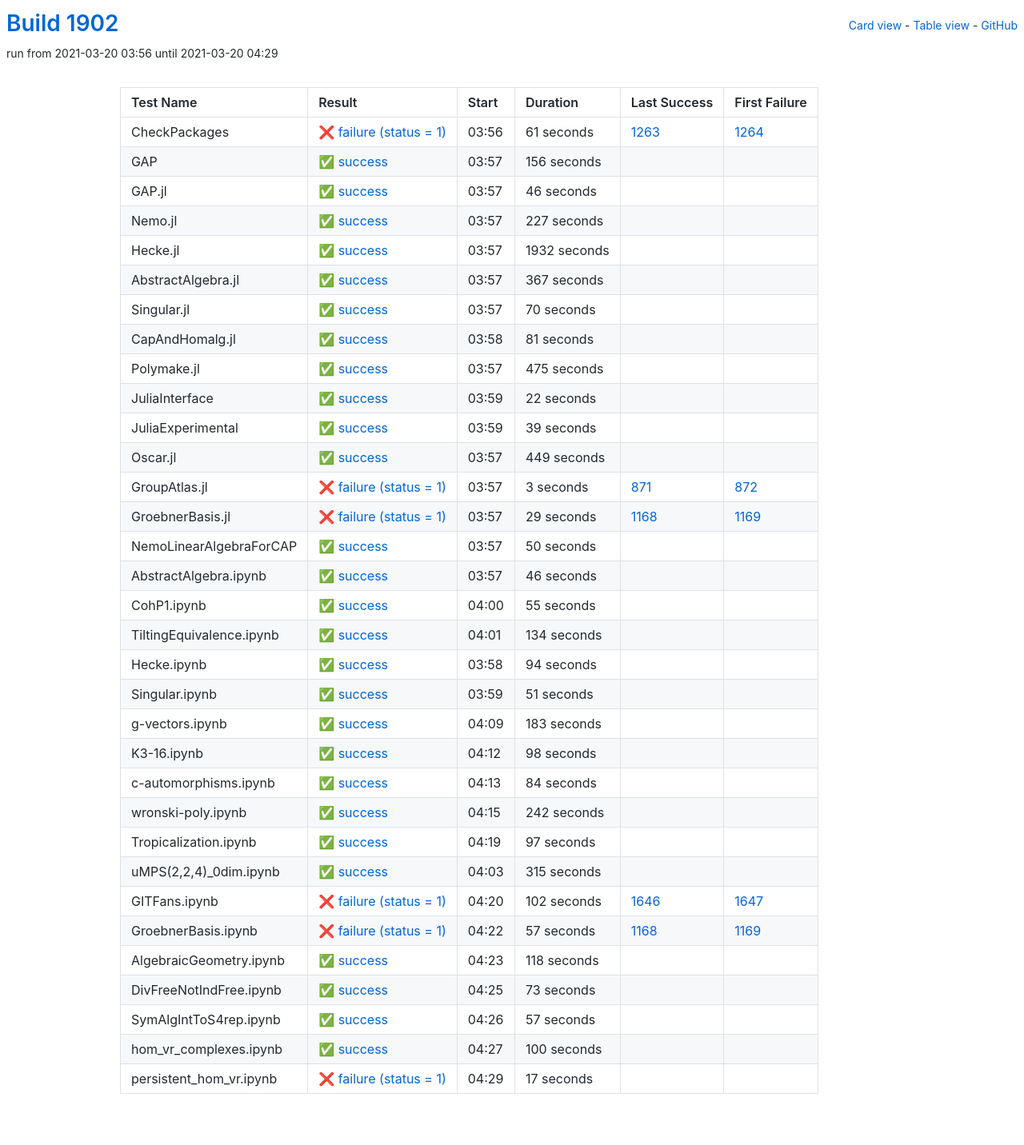
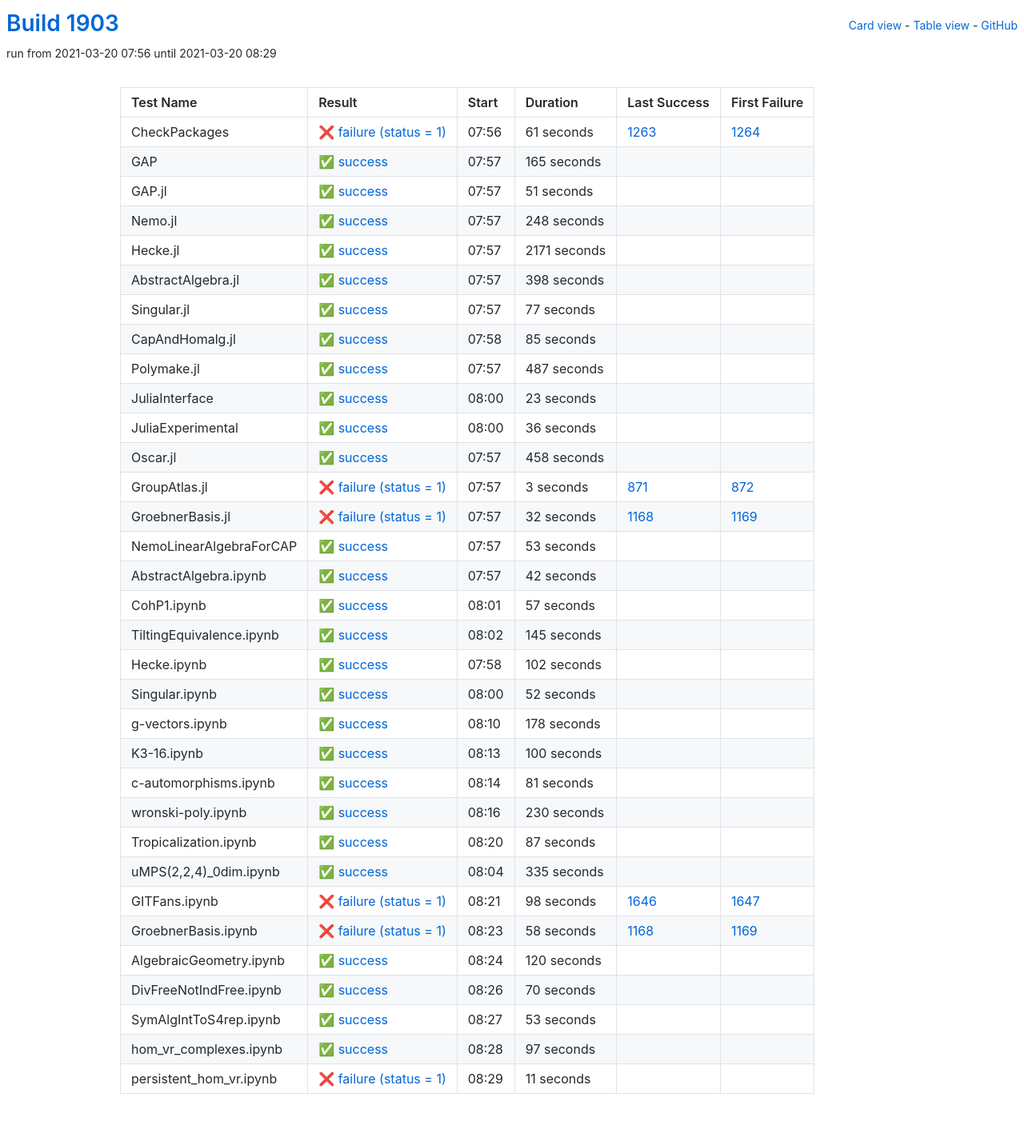
Before and after one commit to oscar-system/oscar-ci-status-stable, a Jekyll site: the page built from table.html, in a window 1280 px wide. Shown: the whole page at 80% size. Built offline with Jekyll 4.4.1, drawn with Linux system fonts in a browser that asks for light colours.

Commit message:
Build #1903

```diff
--- a/_data/ci.yml
+++ b/_data/ci.yml
@@ -1,6 +1,6 @@
 ---
-build: 1902
-build_url: https://oscarci.mathematik.uni-kl.de/job/oscar-stable/1902/
+build: 1903
+build_url: https://oscarci.mathematik.uni-kl.de/job/oscar-stable/1903/
 job: oscar-stable
 organization: oscar-system
 repo: oscar-ci-status-stable
@@ -8,8 +8,8 @@ repourl: https://github.com/oscar-system/oscar-ci-status-stable
 tests:
 - name: CheckPackages
   id: checkpackages
-  log: https://oscarci.mathematik.uni-kl.de/job/oscar-stable/1902/artifact/logs/build-1902/CheckPackages.log
-  start: 2021-03-20 03:56
+  log: https://oscarci.mathematik.uni-kl.de/job/oscar-stable/1903/artifact/logs/build-1903/CheckPackages.log
+  start: 2021-03-20 07:56
   success: false
   exitcode: 1
   status: failure
@@ -20,140 +20,140 @@ tests:
   first_failure_url: https://oscarci.mathematik.uni-kl.de/job/oscar-stable/1264/
 - name: GAP
   id: gap
-  log: https://oscarci.mathematik.uni-kl.de/job/oscar-stable/1902/artifact/logs/build-1902/GAP.log
-  start: 2021-03-20 03:57
+  log: https://oscarci.mathematik.uni-kl.de/job/oscar-stable/1903/artifact/logs/build-1903/GAP.log
+  start: 2021-03-20 07:57
   success: true
   exitcode: 0
   status: success
-  duration: 156
+  duration: 165
   last_success: false
   last_success_url:
   first_failure: false
   first_failure_url:
 - name: GAP.jl
   id: gap-jl
-  log: https://oscarci.mathematik.uni-kl.de/job/oscar-stable/1902/artifact/logs/build-1902/GAP.jl.log
-  start: 2021-03-20 03:57
+  log: https://oscarci.mathematik.uni-kl.de/job/oscar-stable/1903/artifact/logs/build-1903/GAP.jl.log
+  start: 2021-03-20 07:57
   success: true
   exitcode: 0
   status: success
-  duration: 46
+  duration: 51
   last_success: false
   last_success_url:
   first_failure: false
   first_failure_url:
 - name: Nemo.jl
   id: nemo-jl
-  log: https://oscarci.mathematik.uni-kl.de/job/oscar-stable/1902/artifact/logs/build-1902/Nemo.jl.log
-  start: 2021-03-20 03:57
+  log: https://oscarci.mathematik.uni-kl.de/job/oscar-stable/1903/artifact/logs/build-1903/Nemo.jl.log
+  start: 2021-03-20 07:57
   success: true
   exitcode: 0
   status: success
-  duration: 227
+  duration: 248
   last_success: false
   last_success_url:
   first_failure: false
   first_failure_url:
 - name: Hecke.jl
   id: hecke-jl
-  log: https://oscarci.mathematik.uni-kl.de/job/oscar-stable/1902/artifact/logs/build-1902/Hecke.jl.log
-  start: 2021-03-20 03:57
+  log: https://oscarci.mathematik.uni-kl.de/job/oscar-stable/1903/artifact/logs/build-1903/Hecke.jl.log
+  start: 2021-03-20 07:57
   success: true
   exitcode: 0
   status: success
-  duration: 1932
+  duration: 2171
   last_success: false
   last_success_url:
   first_failure: false
   first_failure_url:
 - name: AbstractAlgebra.jl
   id: abstractalgebra-jl
-  log: https://oscarci.mathematik.uni-kl.de/job/oscar-stable/1902/artifact/logs/build-1902/AbstractAlgebra.jl.log
-  start: 2021-03-20 03:57
+  log: https://oscarci.mathematik.uni-kl.de/job/oscar-stable/1903/artifact/logs/build-1903/AbstractAlgebra.jl.log
+  start: 2021-03-20 07:57
   success: true
   exitcode: 0
   status: success
-  duration: 367
+  duration: 398
   last_success: false
   last_success_url:
   first_failure: false
   first_failure_url:
 - name: Singular.jl
   id: singular-jl
-  log: https://oscarci.mathematik.uni-kl.de/job/oscar-stable/1902/artifact/logs/build-1902/Singular.jl.log
-  start: 2021-03-20 03:57
+  log: https://oscarci.mathematik.uni-kl.de/job/oscar-stable/1903/artifact/logs/build-1903/Singular.jl.log
+  start: 2021-03-20 07:57
   success: true
   exitcode: 0
   status: success
-  duration: 70
+  duration: 77
   last_success: false
   last_success_url:
   first_failure: false
   first_failure_url:
 - name: CapAndHomalg.jl
   id: capandhomalg-jl
-  log: https://oscarci.mathematik.uni-kl.de/job/oscar-stable/1902/artifact/logs/build-1902/CapAndHomalg.jl.log
-  start: 2021-03-20 03:58
+  log: https://oscarci.mathematik.uni-kl.de/job/oscar-stable/1903/artifact/logs/build-1903/CapAndHomalg.jl.log
+  start: 2021-03-20 07:58
   success: true
   exitcode: 0
   status: success
-  duration: 81
+  duration: 85
   last_success: false
   last_success_url:
   first_failure: false
   first_failure_url:
 - name: Polymake.jl
   id: polymake-jl
-  log: https://oscarci.mathematik.uni-kl.de/job/oscar-stable/1902/artifact/logs/build-1902/Polymake.jl.log
-  start: 2021-03-20 03:57
+  log: https://oscarci.mathematik.uni-kl.de/job/oscar-stable/1903/artifact/logs/build-1903/Polymake.jl.log
+  start: 2021-03-20 07:57
   success: true
   exitcode: 0
   status: success
-  duration: 475
+  duration: 487
   last_success: false
   last_success_url:
   first_failure: false
   first_failure_url:
 - name: JuliaInterface
   id: juliainterface
-  log: https://oscarci.mathematik.uni-kl.de/job/oscar-stable/1902/artifact/logs/build-1902/JuliaInterface.log
-  start: 2021-03-20 03:59
+  log: https://oscarci.mathematik.uni-kl.de/job/oscar-stable/1903/artifact/logs/build-1903/JuliaInterface.log
+  start: 2021-03-20 08:00
   success: true
   exitcode: 0
   status: success
-  duration: 22
+  duration: 23
   last_success: false
   last_success_url:
   first_failure: false
   first_failure_url:
 - name: JuliaExperimental
   id: juliaexperimental
-  log: https://oscarci.mathematik.uni-kl.de/job/oscar-stable/1902/artifact/logs/build-1902/JuliaExperimental.log
-  start: 2021-03-20 03:59
+  log: https://oscarci.mathematik.uni-kl.de/job/oscar-stable/1903/artifact/logs/build-1903/JuliaExperimental.log
+  start: 2021-03-20 08:00
   success: true
   exitcode: 0
   status: success
-  duration: 39
+  duration: 36
   last_success: false
   last_success_url:
   first_failure: false
   first_failure_url:
 - name: Oscar.jl
   id: oscar-jl
-  log: https://oscarci.mathematik.uni-kl.de/job/oscar-stable/1902/artifact/logs/build-1902/Oscar.jl.log
-  start: 2021-03-20 03:57
+  log: https://oscarci.mathematik.uni-kl.de/job/oscar-stable/1903/artifact/logs/build-1903/Oscar.jl.log
+  start: 2021-03-20 07:57
   success: true
   exitcode: 0
   status: success
-  duration: 449
+  duration: 458
   last_success: false
   last_success_url:
   first_failure: false
   first_failure_url:
 - name: GroupAtlas.jl
   id: groupatlas-jl
-  log: https://oscarci.mathematik.uni-kl.de/job/oscar-stable/1902/artifact/logs/build-1902/GroupAtlas.jl.log
-  start: 2021-03-20 03:57
+  log: https://oscarci.mathematik.uni-kl.de/job/oscar-stable/1903/artifact/logs/build-1903/GroupAtlas.jl.log
+  start: 2021-03-20 07:57
   success: false
   exitcode: 1
   status: failure
@@ -164,140 +164,224 @@ tests:
   first_failure_url: https://oscarci.mathematik.uni-kl.de/job/oscar-stable/872/
 - name: GroebnerBasis.jl
   id: groebnerbasis-jl
-  log: https://oscarci.mathematik.uni-kl.de/job/oscar-stable/1902/artifact/logs/build-1902/GroebnerBasis.jl.log
-  start: 2021-03-20 03:57
+  log: https://oscarci.mathematik.uni-kl.de/job/oscar-stable/1903/artifact/logs/build-1903/GroebnerBasis.jl.log
+  start: 2021-03-20 07:57
   success: false
   exitcode: 1
   status: failure
-  duration: 29
+  duration: 32
   last_success: 1168
   last_success_url: https://oscarci.mathematik.uni-kl.de/job/oscar-stable/1168/
   first_failure: 1169
   first_failure_url: https://oscarci.mathematik.uni-kl.de/job/oscar-stable/1169/
 - name: NemoLinearAlgebraForCAP
   id: nemolinearalgebraforcap
-  log: https://oscarci.mathematik.uni-kl.de/job/oscar-stable/1902/artifact/logs/build-1902/NemoLinearAlgebraForCAP.log
-  start: 2021-03-20 03:57
+  log: https://oscarci.mathematik.uni-kl.de/job/oscar-stable/1903/artifact/logs/build-1903/NemoLinearAlgebraForCAP.log
+  start: 2021-03-20 07:57
   success: true
   exitcode: 0
   status: success
-  duration: 50
+  duration: 53
   last_success: false
   last_success_url:
   first_failure: false
   first_failure_url:
 - name: AbstractAlgebra.ipynb
   id: abstractalgebra-ipynb
-  log: https://oscarci.mathematik.uni-kl.de/job/oscar-stable/1902/artifact/logs/build-1902/AbstractAlgebra.ipynb.log
-  start: 2021-03-20 03:57
+  log: https://oscarci.mathematik.uni-kl.de/job/oscar-stable/1903/artifact/logs/build-1903/AbstractAlgebra.ipynb.log
+  start: 2021-03-20 07:57
   success: true
   exitcode: 0
   status: success
-  duration: 46
+  duration: 42
   last_success: false
   last_success_url:
   first_failure: false
   first_failure_url:
 - name: CohP1.ipynb
   id: cohp1-ipynb
-  log: https://oscarci.mathematik.uni-kl.de/job/oscar-stable/1902/artifact/logs/build-1902/CohP1.ipynb.log
-  start: 2021-03-20 04:00
+  log: https://oscarci.mathematik.uni-kl.de/job/oscar-stable/1903/artifact/logs/build-1903/CohP1.ipynb.log
+  start: 2021-03-20 08:01
   success: true
   exitcode: 0
   status: success
-  duration: 55
+  duration: 57
   last_success: false
   last_success_url:
   first_failure: false
   first_failure_url:
 - name: TiltingEquivalence.ipynb
   id: tiltingequivalence-ipynb
-  log: https://oscarci.mathematik.uni-kl.de/job/oscar-stable/1902/artifact/logs/build-1902/TiltingEquivalence.ipynb.log
-  start: 2021-03-20 04:01
+  log: https://oscarci.mathematik.uni-kl.de/job/oscar-stable/1903/artifact/logs/build-1903/TiltingEquivalence.ipynb.log
+  start: 2021-03-20 08:02
   success: true
   exitcode: 0
   status: success
-  duration: 134
+  duration: 145
   last_success: false
   last_success_url:
   first_failure: false
   first_failure_url:
 - name: Hecke.ipynb
   id: hecke-ipynb
-  log: https://oscarci.mathematik.uni-kl.de/job/oscar-stable/1902/artifact/logs/build-1902/Hecke.ipynb.log
-  start: 2021-03-20 03:58
+  log: https://oscarci.mathematik.uni-kl.de/job/oscar-stable/1903/artifact/logs/build-1903/Hecke.ipynb.log
+  start: 2021-03-20 07:58
   success: true
   exitcode: 0
   status: success
-  duration: 94
+  duration: 102
   last_success: false
   last_success_url:
   first_failure: false
   first_failure_url:
 - name: Singular.ipynb
   id: singular-ipynb
-  log: https://oscarci.mathematik.uni-kl.de/job/oscar-stable/1902/artifact/logs/build-1902/Singular.ipynb.log
-  start: 2021-03-20 03:59
+  log: https://oscarci.mathematik.uni-kl.de/job/oscar-stable/1903/artifact/logs/build-1903/Singular.ipynb.log
+  start: 2021-03-20 08:00
   success: true
   exitcode: 0
   status: success
-  duration: 51
+  duration: 52
   last_success: false
   last_success_url:
   first_failure: false
   first_failure_url:
 - name: g-vectors.ipynb
   id: g-vectors-ipynb
-  log: https://oscarci.mathematik.uni-kl.de/job/oscar-stable/1902/artifact/logs/build-1902/g-vectors.ipynb.log
-  start: 2021-03-20 04:09
+  log: https://oscarci.mathematik.uni-kl.de/job/oscar-stable/1903/artifact/logs/build-1903/g-vectors.ipynb.log
+  start: 2021-03-20 08:10
   success: true
   exitcode: 0
   status: success
-  duration: 183
+  duration: 178
   last_success: false
   last_success_url:
   first_failure: false
   first_failure_url:
 - name: K3-16.ipynb
   id: k3-16-ipynb
-  log: https://oscarci.mathematik.uni-kl.de/job/oscar-stable/1902/artifact/logs/build-1902/K3-16.ipynb.log
-  start: 2021-03-20 04:12
+  log: https://oscarci.mathematik.uni-kl.de/job/oscar-stable/1903/artifact/logs/build-1903/K3-16.ipynb.log
+  start: 2021-03-20 08:13
   success: true
   exitcode: 0
   status: success
-  duration: 98
+  duration: 100
   last_success: false
   last_success_url:
   first_failure: false
   first_failure_url:
 - name: c-automorphisms.ipynb
   id: c-automorphisms-ipynb
-  log: https://oscarci.mathematik.uni-kl.de/job/oscar-stable/1902/artifact/logs/build-1902/c-automorphisms.ipynb.log
-  start: 2021-03-20 04:13
+  log: https://oscarci.mathematik.uni-kl.de/job/oscar-stable/1903/artifact/logs/build-1903/c-automorphisms.ipynb.log
+  start: 2021-03-20 08:14
   success: true
   exitcode: 0
   status: success
-  duration: 84
+  duration: 81
   last_success: false
   last_success_url:
   first_failure: false
   first_failure_url:
 - name: wronski-poly.ipynb
   id: wronski-poly-ipynb
-  log: https://oscarci.mathematik.uni-kl.de/job/oscar-stable/1902/artifact/logs/build-1902/wronski-poly.ipynb.log
-  start: 2021-03-20 04:15
+  log: https://oscarci.mathematik.uni-kl.de/job/oscar-stable/1903/artifact/logs/build-1903/wronski-poly.ipynb.log
+  start: 2021-03-20 08:16
   success: true
   exitcode: 0
   status: success
-  duration: 242
+  duration: 230
   last_success: false
   last_success_url:
   first_failure: false
   first_failure_url:
 - name: Tropicalization.ipynb
   id: tropicalization-ipynb
-  log: https://oscarci.mathematik.uni-kl.de/job/oscar-stable/1902/artifact/logs/build-1902/Tropicalization.ipynb.log
-  start: 2021-03-20 04:19
+  log: https://oscarci.mathematik.uni-kl.de/job/oscar-stable/1903/artifact/logs/build-1903/Tropicalization.ipynb.log
+  start: 2021-03-20 08:20
+  success: true
+  exitcode: 0
+  status: success
+  duration: 87
+  last_success: false
+  last_success_url:
+  first_failure: false
+  first_failure_url:
+- name: uMPS(2,2,4)_0dim.ipynb
+  id: umps-2-2-4-0dim-ipynb
+  log: https://oscarci.mathematik.uni-kl.de/job/oscar-stable/1903/artifact/logs/build-1903/uMPS-2-2-4-_0dim.ipynb.log
+  start: 2021-03-20 08:04
+  success: true
+  exitcode: 0
+  status: success
+  duration: 335
+  last_success: false
+  last_success_url:
+  first_failure: false
+  first_failure_url:
+- name: GITFans.ipynb
+  id: gitfans-ipynb
+  log: https://oscarci.mathematik.uni-kl.de/job/oscar-stable/1903/artifact/logs/build-1903/GITFans.ipynb.log
+  start: 2021-03-20 08:21
+  success: false
+  exitcode: 1
+  status: failure
+  duration: 98
+  last_success: 1646
+  last_success_url: https://oscarci.mathematik.uni-kl.de/job/oscar-stable/1646/
+  first_failure: 1647
+  first_failure_url: https://oscarci.mathematik.uni-kl.de/job/oscar-stable/1647/
+- name: GroebnerBasis.ipynb
+  id: groebnerbasis-ipynb
+  log: https://oscarci.mathematik.uni-kl.de/job/oscar-stable/1903/artifact/logs/build-1903/GroebnerBasis.ipynb.log
+  start: 2021-03-20 08:23
+  success: false
+  exitcode: 1
+  status: failure
+  duration: 58
+  last_success: 1168
+  last_success_url: https://oscarci.mathematik.uni-kl.de/job/oscar-stable/1168/
+  first_failure: 1169
+  first_failure_url: https://oscarci.mathematik.uni-kl.de/job/oscar-stable/1169/
+- name: AlgebraicGeometry.ipynb
+  id: algebraicgeometry-ipynb
+  log: https://oscarci.mathematik.uni-kl.de/job/oscar-stable/1903/artifact/logs/build-1903/AlgebraicGeometry.ipynb.log
+  start: 2021-03-20 08:24
+  success: true
+  exitcode: 0
+  status: success
+  duration: 120
+  last_success: false
+  last_success_url:
+  first_failure: false
+  first_failure_url:
+- name: DivFreeNotIndFree.ipynb
+  id: divfreenotindfree-ipynb
+  log: https://oscarci.mathematik.uni-kl.de/job/oscar-stable/1903/artifact/logs/build-1903/DivFreeNotIndFree.ipynb.log
+  start: 2021-03-20 08:26
+  success: true
+  exitcode: 0
+  status: success
+  duration: 70
+  last_success: false
+  last_success_url:
+  first_failure: false
+  first_failure_url:
+- name: SymAlgIntToS4rep.ipynb
+  id: symalginttos4rep-ipynb
+  log: https://oscarci.mathematik.uni-kl.de/job/oscar-stable/1903/artifact/logs/build-1903/SymAlgIntToS4rep.ipynb.log
+  start: 2021-03-20 08:27
+  success: true
+  exitcode: 0
+  status: success
+  duration: 53
+  last_success: false
+  last_success_url:
+  first_failure: false
+  first_failure_url:
+- name: hom_vr_complexes.ipynb
+  id: hom-vr-complexes-ipynb
+  log: https://oscarci.mathematik.uni-kl.de/job/oscar-stable/1903/artifact/logs/build-1903/hom_vr_complexes.ipynb.log
+  start: 2021-03-20 08:28
   success: true
   exitcode: 0
   status: success
@@ -306,99 +390,15 @@ tests:
   last_success_url:
   first_failure: false
   first_failure_url:
-- name: uMPS(2,2,4)_0dim.ipynb
-  id: umps-2-2-4-0dim-ipynb
-  log: https://oscarci.mathematik.uni-kl.de/job/oscar-stable/1902/artifact/logs/build-1902/uMPS-2-2-4-_0dim.ipynb.log
-  start: 2021-03-20 04:03
-  success: true
-  exitcode: 0
-  status: success
-  duration: 315
+- name: persistent_hom_vr.ipynb
+  id: persistent-hom-vr-ipynb
+  log: https://oscarci.mathematik.uni-kl.de/job/oscar-stable/1903/artifact/logs/build-1903/persistent_hom_vr.ipynb.log
+  start: 2021-03-20 08:29
+  success: false
+  exitcode: 1
+  status: failure
+  duration: 11
   last_success: false
   last_success_url:
   first_failure: false
   first_failure_url:
-- name: GITFans.ipynb
-  id: gitfans-ipynb
-  log: https://oscarci.mathematik.uni-kl.de/job/oscar-stable/1902/artifact/logs/build-1902/GITFans.ipynb.log
-  start: 2021-03-20 04:20
-  success: false
-  exitcode: 1
-  status: failure
-  duration: 102
-  last_success: 1646
-  last_success_url: https://oscarci.mathematik.uni-kl.de/job/oscar-stable/1646/
-  first_failure: 1647
-  first_failure_url: https://oscarci.mathematik.uni-kl.de/job/oscar-stable/1647/
-- name: GroebnerBasis.ipynb
-  id: groebnerbasis-ipynb
-  log: https://oscarci.mathematik.uni-kl.de/job/oscar-stable/1902/artifact/logs/build-1902/GroebnerBasis.ipynb.log
-  start: 2021-03-20 04:22
-  success: false
-  exitcode: 1
-  status: failure
-  duration: 57
-  last_success: 1168
-  last_success_url: https://oscarci.mathematik.uni-kl.de/job/oscar-stable/1168/
-  first_failure: 1169
-  first_failure_url: https://oscarci.mathematik.uni-kl.de/job/oscar-stable/1169/
-- name: AlgebraicGeometry.ipynb
-  id: algebraicgeometry-ipynb
-  log: https://oscarci.mathematik.uni-kl.de/job/oscar-stable/1902/artifact/logs/build-1902/AlgebraicGeometry.ipynb.log
-  start: 2021-03-20 04:23
-  success: true
-  exitcode: 0
-  status: success
-  duration: 118
-  last_success: false
-  last_success_url:
-  first_failure: false
-  first_failure_url:
-- name: DivFreeNotIndFree.ipynb
-  id: divfreenotindfree-ipynb
-  log: https://oscarci.mathematik.uni-kl.de/job/oscar-stable/1902/artifact/logs/build-1902/DivFreeNotIndFree.ipynb.log
-  start: 2021-03-20 04:25
-  success: true
-  exitcode: 0
-  status: success
-  duration: 73
-  last_success: false
-  last_success_url:
-  first_failure: false
-  first_failure_url:
-- name: SymAlgIntToS4rep.ipynb
-  id: symalginttos4rep-ipynb
-  log: https://oscarci.mathematik.uni-kl.de/job/oscar-stable/1902/artifact/logs/build-1902/SymAlgIntToS4rep.ipynb.log
-  start: 2021-03-20 04:26
-  success: true
-  exitcode: 0
-  status: success
-  duration: 57
-  last_success: false
-  last_success_url:
-  first_failure: false
-  first_failure_url:
-- name: hom_vr_complexes.ipynb
-  id: hom-vr-complexes-ipynb
-  log: https://oscarci.mathematik.uni-kl.de/job/oscar-stable/1902/artifact/logs/build-1902/hom_vr_complexes.ipynb.log
-  start: 2021-03-20 04:27
-  success: true
-  exitcode: 0
-  status: success
-  duration: 100
-  last_success: false
-  last_success_url:
-  first_failure: false
-  first_failure_url:
-- name: persistent_hom_vr.ipynb
-  id: persistent-hom-vr-ipynb
-  log: https://oscarci.mathematik.uni-kl.de/job/oscar-stable/1902/artifact/logs/build-1902/persistent_hom_vr.ipynb.log
-  start: 2021-03-20 04:29
-  success: false
-  exitcode: 1
-  status: failure
-  duration: 17
-  last_success: false
-  last_success_url:
-  first_failure: false
-  first_failure_url:
```
Also changed, not shown: README.md.
